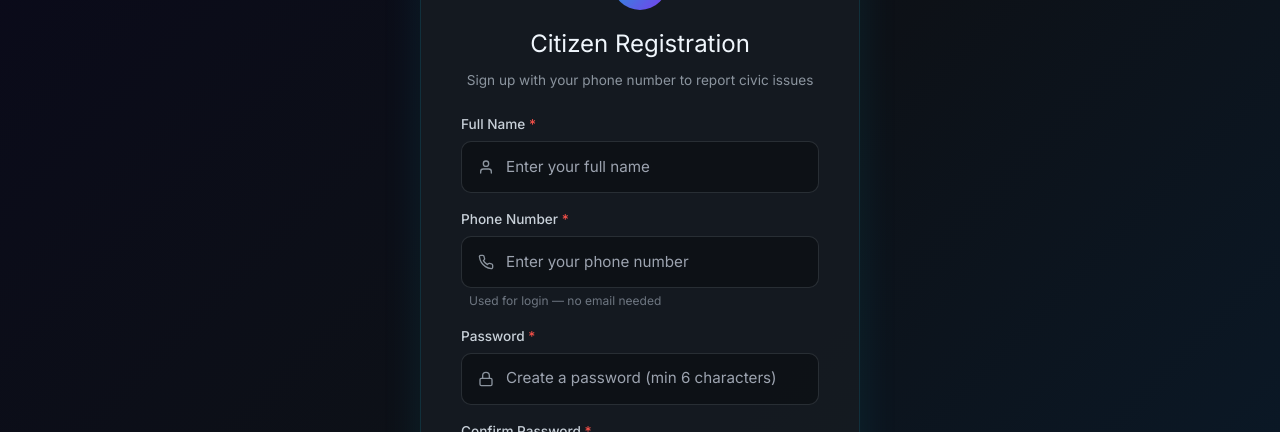
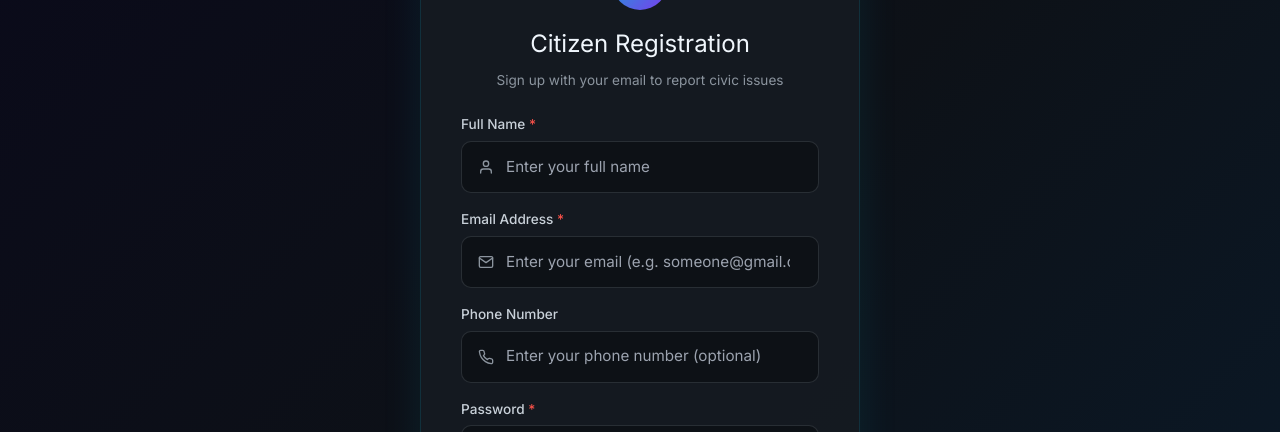
Before and after one commit to Abbas-Hussain-byte/Mini_Project, a React (Vite) app in the folder frontend/: page /register in a window 1280 px wide. Shown: the part 183-615 px from the top of the page. Built offline with nearby package versions, Linux system fonts and the light colour scheme; no server answers.

Commit message:
made changes to authentication method

```diff
--- a/frontend/src/pages/AdminDashboard.jsx
+++ b/frontend/src/pages/AdminDashboard.jsx
@@ -547,7 +547,7 @@ export default function AdminDashboard() {
                 {users.map(u => (
                   <tr key={u.id} style={{ borderBottom: '1px solid rgba(48,54,61,0.3)' }}>
                     <td style={{ padding: '0.75rem', color: '#f0f6fc', fontSize: '0.85rem' }}>{u.full_name || '—'}</td>
-                    <td style={{ padding: '0.75rem', color: '#8b949e', fontSize: '0.85rem' }}>{u.email?.includes('@civicpulse.com') ? '(phone user)' : u.email}</td>
+                    <td style={{ padding: '0.75rem', color: '#8b949e', fontSize: '0.85rem' }}>{u.email}</td>
                     <td style={{ padding: '0.75rem', color: '#8b949e', fontSize: '0.85rem' }}>{u.phone || '—'}</td>
                     <td style={{ padding: '0.75rem' }}>
                       <span style={{ fontSize: '0.75rem', padding: '0.2rem 0.5rem', borderRadius: '4px',
--- a/frontend/src/pages/LoginPage.jsx
+++ b/frontend/src/pages/LoginPage.jsx
@@ -28,16 +28,6 @@ export default function LoginPage() {
 
     try {
       let email = identifier;
-
-      if (loginType === 'citizen') {
-        // Citizen login: convert phone to proxy email
-        const cleanPhone = identifier.replace(/[^0-9]/g, '');
-        if (cleanPhone.length >= 10) {
-          email = `citizen_${cleanPhone}@civicpulse.com`;
-        } else {
-          throw new Error('Please enter a valid phone number (at least 10 digits)');
-        }
-      }
       // Admin login: email is used directly
 
       const { data, error: authError } = await supabase.auth.signInWithPassword({
@@ -163,7 +153,7 @@ export default function LoginPage() {
             {isAdmin ? 'Admin Login' : 'Citizen Login'}
           </h2>
           <p style={{ color: '#8b949e', fontSize: '0.85rem' }}>
-            {isAdmin ? 'Access the administrative dashboard' : 'Sign in with your registered phone number'}
+            {isAdmin ? 'Access the administrative dashboard' : 'Sign in with your registered email address'}
           </p>
         </div>
 
@@ -178,17 +168,17 @@ export default function LoginPage() {
         <form onSubmit={handleSubmit}>
           <div style={{ marginBottom: '1.25rem' }}>
             <label style={{ display: 'block', color: '#c9d1d9', fontSize: '0.85rem', marginBottom: '0.4rem', fontWeight: 500 }}>
-              {isAdmin ? 'Email Address' : 'Phone Number'}
+              Email Address
             </label>
             <div style={{
               display: 'flex', alignItems: 'center', background: 'rgba(0,0,0,0.3)',
               borderRadius: '10px', border: `1px solid ${identifier ? accentColor + '40' : 'rgba(48, 54, 61, 0.8)'}`,
               padding: '0 1rem', transition: 'border-color 0.3s'
             }}>
-              {isAdmin ? <FiMail color="#8b949e" /> : <FiPhone color="#8b949e" />}
+              {isAdmin ? <FiMail color="#8b949e" /> : <FiMail color="#8b949e" />}
               <input
-                type={isAdmin ? 'email' : 'tel'}
-                placeholder={isAdmin ? 'admin@example.com' : 'Enter your registered phone number'}
+                type="email"
+                placeholder={isAdmin ? 'admin@example.com' : 'Enter your registered email (e.g. someone@gmail.com)'}
                 value={identifier}
                 onChange={(e) => setIdentifier(e.target.value)}
                 required
@@ -243,7 +233,7 @@ export default function LoginPage() {
         {loginType === 'citizen' && (
           <p style={{ textAlign: 'center', color: '#8b949e', marginTop: '1.5rem', fontSize: '0.85rem' }}>
             Don't have an account?{' '}
-            <Link to="/register" style={{ color: '#06b6d4', textDecoration: 'none', fontWeight: 500 }}>Register with Phone</Link>
+            <Link to="/register" style={{ color: '#06b6d4', textDecoration: 'none', fontWeight: 500 }}>Register Account</Link>
           </p>
         )}
 
--- a/frontend/src/pages/RegisterPage.jsx
+++ b/frontend/src/pages/RegisterPage.jsx
@@ -8,7 +8,7 @@ export default function RegisterPage() {
   const { user } = useAuth();
   const navigate = useNavigate();
   const [formData, setFormData] = useState({
-    fullName: '', phone: '', password: '', confirmPassword: ''
+    fullName: '', email: '', phone: '', password: '', confirmPassword: ''
   });
   const [loading, setLoading] = useState(false);
   const [error, setError] = useState('');
@@ -32,18 +32,14 @@ export default function RegisterPage() {
     if (formData.password.length < 6) {
       return setError('Password must be at least 6 characters');
     }
-    if (!formData.phone || formData.phone.length < 10) {
-      return setError('Valid phone number is required');
+    if (!formData.email || !formData.email.includes('@')) {
+      return setError('Valid email address is required');
     }
 
     setLoading(true);
     try {
-      // Generate a proxy email from phone number for Supabase auth
-      const cleanPhone = formData.phone.replace(/[^0-9]/g, '');
-      const proxyEmail = `citizen_${cleanPhone}@civicpulse.com`;
-
       const { data, error: authError } = await supabase.auth.signUp({
-        email: proxyEmail,
+        email: formData.email,
         password: formData.password,
         options: {
           data: {
@@ -85,7 +81,7 @@ export default function RegisterPage() {
           </div>
           <h2 style={{ color: '#f0f6fc', margin: '0 0 0.5rem' }}>Account Created!</h2>
           <p style={{ color: '#8b949e', marginBottom: '1.5rem' }}>
-            You can now sign in using your phone number.
+            You can now sign in using your email address.
           </p>
           <Link to="/login" style={{
             display: 'inline-block', padding: '0.85rem 2rem', borderRadius: '10px', border: 'none',
@@ -106,7 +102,7 @@ export default function RegisterPage() {
             <FiUserPlus color="#fff" />
           </div>
           <h2 style={{ color: '#f0f6fc', margin: '0 0 0.5rem', fontSize: '1.5rem' }}>Citizen Registration</h2>
-          <p style={{ color: '#8b949e', fontSize: '0.85rem' }}>Sign up with your phone number to report civic issues</p>
+          <p style={{ color: '#8b949e', fontSize: '0.85rem' }}>Sign up with your email to report civic issues</p>
         </div>
 
         {error && (
@@ -126,17 +122,28 @@ export default function RegisterPage() {
             </div>
           </div>
 
+          {/* Email Address */}
+          <div style={{ marginBottom: '1rem' }}>
+            <label style={{ display: 'block', color: '#c9d1d9', fontSize: '0.85rem', marginBottom: '0.4rem', fontWeight: 500 }}>
+              Email Address <span style={{ color: '#f85149' }}>*</span>
+            </label>
+            <div style={{ display: 'flex', alignItems: 'center', background: 'rgba(0,0,0,0.3)', borderRadius: '10px', border: '1px solid rgba(48, 54, 61, 0.8)', padding: '0 1rem' }}>
+              <FiMail color="#8b949e" />
+              <input type="email" placeholder="Enter your email (e.g. someone@gmail.com)" value={formData.email} onChange={handleChange('email')} required
+                style={{ flex: 1, background: 'transparent', border: 'none', outline: 'none', color: '#f0f6fc', padding: '0.85rem 0.75rem', fontSize: '0.95rem' }} />
+            </div>
+          </div>
+
           {/* Phone Number */}
           <div style={{ marginBottom: '1rem' }}>
             <label style={{ display: 'block', color: '#c9d1d9', fontSize: '0.85rem', marginBottom: '0.4rem', fontWeight: 500 }}>
-              Phone Number <span style={{ color: '#f85149' }}>*</span>
+              Phone Number
             </label>
             <div style={{ display: 'flex', alignItems: 'center', background: 'rgba(0,0,0,0.3)', borderRadius: '10px', border: '1px solid rgba(48, 54, 61, 0.8)', padding: '0 1rem' }}>
               <FiPhone color="#8b949e" />
-              <input type="tel" placeholder="Enter your phone number" value={formData.phone} onChange={handleChange('phone')} required
+              <input type="tel" placeholder="Enter your phone number (optional)" value={formData.phone} onChange={handleChange('phone')}
                 style={{ flex: 1, background: 'transparent', border: 'none', outline: 'none', color: '#f0f6fc', padding: '0.85rem 0.75rem', fontSize: '0.95rem' }} />
             </div>
-            <p style={{ color: '#6e7681', fontSize: '0.75rem', margin: '0.25rem 0 0 0.5rem' }}>Used for login — no email needed</p>
           </div>
 
           {/* Password */}
```
